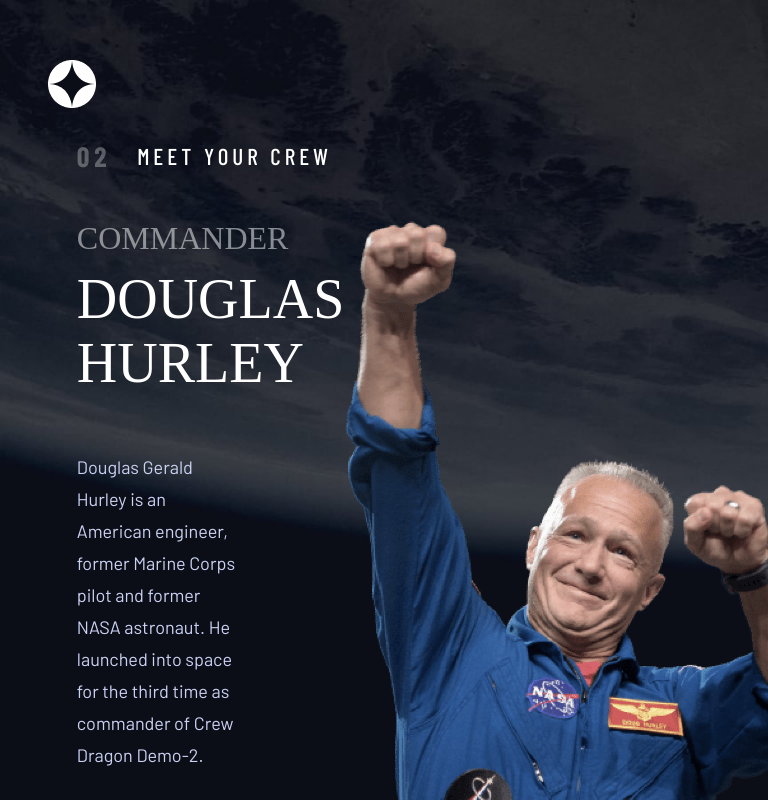
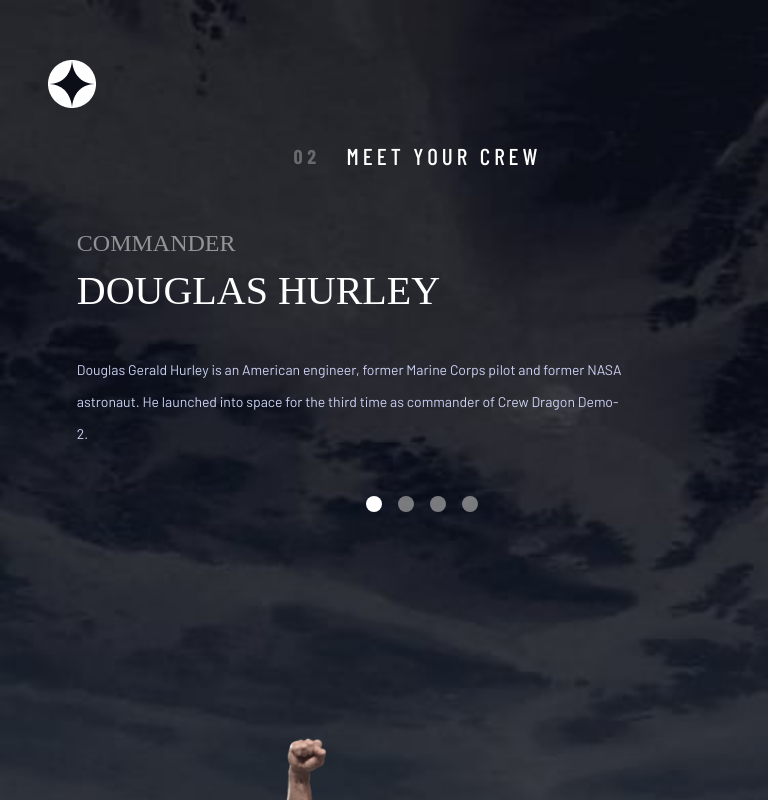
Before and after one commit to DjakaIT/spacetourism-react, a React (Vite) app: page /crew in a window 768 px wide. Built offline with nearby package versions, Linux system fonts and the light colour scheme; a web font is replaced by a local one.

Commit message:
crew component, css fixes

```diff
--- a/src/css/crew.css
+++ b/src/css/crew.css
@@ -31,6 +31,7 @@
     display: flex;
     justify-content: center;
     align-items: center;
+    white-space: nowrap;
 }
 
 .numberedCrew{
@@ -71,7 +72,8 @@
     font-weight: 400;
     line-height: 32px;
     color: #CBD1F3;
-    width: 60%;
+    max-width: 80%;
+    text-wrap: wrap;
 
 
 }
@@ -94,9 +96,12 @@
     display: flex;
     justify-content: center;
     align-items: center;
-    margin-top: 3em;
+    margin-top: 2em;
+    margin-bottom: 3em;
     gap: 1em;
   }
+
+
 .crewMainDiv{
     display: flex;
     justify-content: space-around;
@@ -119,3 +124,126 @@
     top: 5rem;
 
 }
+
+
+/* MEDIA QUERIES */
+
+@media only screen and (max-width: 1250px) and (min-width: 980px) {
+    .crewMemberImage{
+        transform: scale(0.8);
+    }
+
+
+
+    .crewMemberBio{
+        font-size: 16px;
+    }
+
+    .crewMemberName{
+        font-size: 40px;
+    }
+
+    .crewMemberRole{
+        font-size: 24px;
+    }
+
+    .crewTitleDiv{
+       font-size: 20px;
+    }
+
+
+}
+
+
+@media only screen and (max-width: 980px) and (min-width: 768px) {
+    .crewDiv{
+        background-image: url("/assets/background/background-crew-tablet.jpg");
+
+    }
+
+    .crewMemberImage{
+        transform: scale(0.65);
+    }
+
+    .crewMemberBio{
+        font-size: 14px;
+    }
+
+    .crewMemberName{
+        font-size: 40px;
+    }
+
+    .crewMemberRole{
+        font-size: 24px;
+    }
+
+    .crewTitleDiv{
+       font-size: 20px;
+    }
+
+
+    .crewImageDiv{
+        top: 0;
+        right: -5%;
+    }
+}
+
+
+@media only screen and (max-width: 768px) {
+    .crewDiv{
+        background-image: url("/assets/background/background-crew-mobile.jpg");
+        background-size: cover;
+        background-repeat: no-repeat;
+    }
+
+    .crewMainDiv{
+        display: flex;
+        flex-flow: column;
+        justify-content: space-around;
+        align-items: center;
+
+
+    }
+
+    .crewTitleDiv {
+        display: flex;
+        justify-self: center;
+        align-self: center;
+        margin-bottom: 1em;
+    }
+
+    .crewImageDiv {
+        margin-bottom: 1em;
+    }
+
+    .crewSelectorDiv {
+        align-self: center;
+        margin-bottom: 1em;
+    }
+
+    .crewMemberDiv {
+
+        align-self: center;
+    }
+
+    .crewMemberBio{
+        font-size: 14px;
+    }
+
+    .crewMemberName{
+        font-size: 40px;
+    }
+
+    .crewMemberRole{
+        font-size: 24px;
+    }
+
+    .crewTitleDiv{
+       font-size: 20px;
+    }
+
+    .crewMemberImage{
+        transform: scale(0.4);
+    }
+
+}
--- a/src/css/destination.css
+++ b/src/css/destination.css
@@ -11,6 +11,17 @@
     overflow: hidden;
 }
 
+.mainDivDestination {
+    overflow: auto;
+}
+
+.mainDivDestination::-webkit-scrollbar {
+    display: none;
+}
+
+.mainDivDestination {
+    scrollbar-width: none;
+}
 
 .destinationDiv{
     position: relative;
@@ -184,17 +195,6 @@
 
     }
 
-    .mainDivDestination {
-        overflow: auto;
-    }
-
-    .mainDivDestination::-webkit-scrollbar {
-        display: none;
-    }
-
-    .mainDivDestination {
-        scrollbar-width: none;
-    }
 
 
 
@@ -227,17 +227,6 @@
 
     }
 
-    .mainDivDestination {
-        overflow: auto;
-    }
-
-    .mainDivDestination::-webkit-scrollbar {
-        display: none;
-    }
-
-    .mainDivDestination {
-        scrollbar-width: none;
-    }
 
     .pickDestinationH1{
         font-size: 16px;
--- a/src/css/navbar.css
+++ b/src/css/navbar.css
@@ -99,7 +99,7 @@ ul li{
 
 
 
-  @media only screen and (max-width: 1200px) and (min-width: 840px) {
+  @media only screen and (max-width: 1350px) and (min-width: 840px) {
       nav{
         padding-top: 2.1rem;
         position: relative;
--- a/src/pages/crew.jsx
+++ b/src/pages/crew.jsx
@@ -53,7 +53,11 @@ const handlMemberOnClick = (index) => {
         </div>
 
         <div className="crewImageDiv">
-            <img src={images.png} alt={name} />
+            <img
+              src={images.png}
+              alt={name}
+              className='crewMemberImage'
+            />
         </div>
 
       </div>
```
